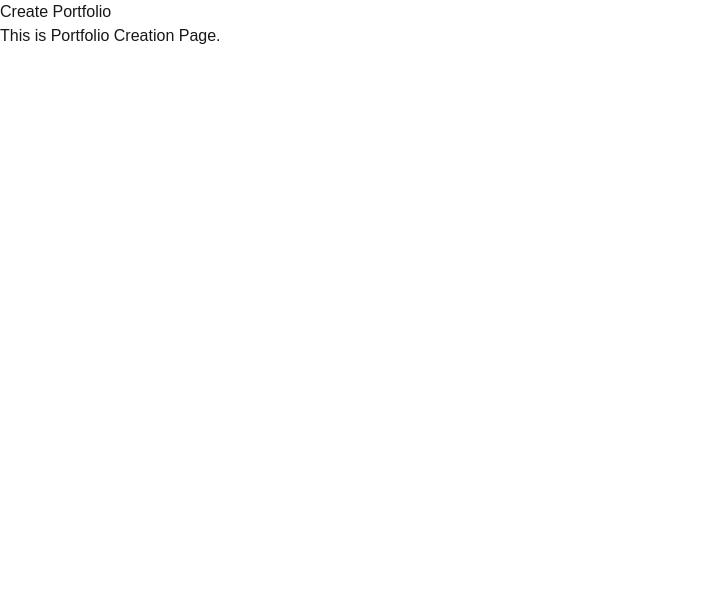
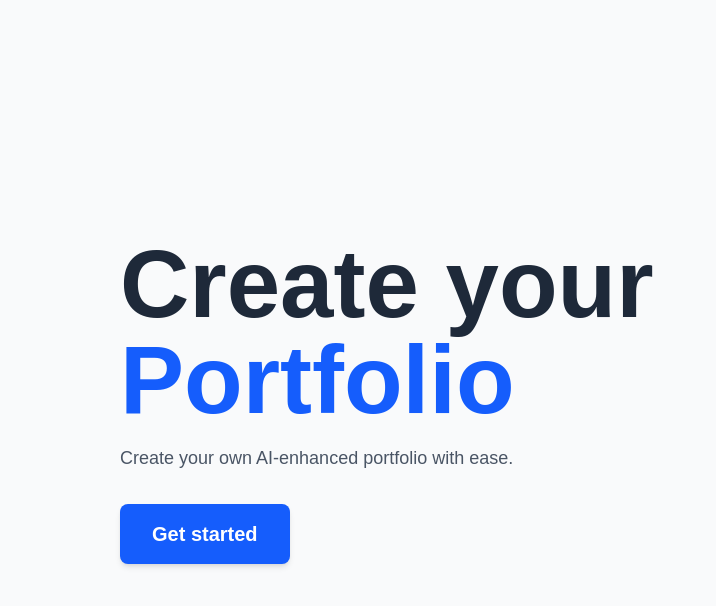
Before and after one commit to ICPEP-SE-CITU/GearFolio, a Next.js app: page /portfolio_creation_page in a window 1280 px wide. Shown: the top 606 px of the page, without its empty margins (0-716 px from the left). Built offline with nearby package versions, Linux system fonts and the light colour scheme.

Commit message:
[Jaier Dojoles] update-porfolio-creation-page
Initial UI for portfolio creation page.

```diff
--- a/src/app/(routes)/portfolio_creation_page/page.js
+++ b/src/app/(routes)/portfolio_creation_page/page.js
@@ -1,8 +1,25 @@
 function PortfolioCreationPage() {
+  //Initial code for porfolio creation page. code by: Jaier Franze R. Dojoles
   return (
-    <div>
-      <h1>Create Portfolio</h1>
-      <p>This is Portfolio Creation Page.</p>
+    <div className="min-h-screen flex items-center justify-start bg-gray-50 p-30">
+      <div className="max-w-2xl">
+        <h1 className="text-8xl font-bold text-gray-800 mb-4 whitespace-nowrap">
+          Create your
+          <br/>
+          <span className="text-blue-600">Portfolio</span>
+        </h1>
+
+        <p className="text-lg text-gray-600 mb-8">
+          Create your own AI-enhanced portfolio with ease.
+        </p>
+
+        <button className="bg-blue-600 hover:bg-blue-700 active:bg-blue-500
+          text-white font-semibold py-4 px-8 rounded-lg shadow-md transition
+          duration-300 text-xl cursor-pointer
+        ">
+          Get started
+        </button>
+      </div>
     </div>
   );
 }
```
